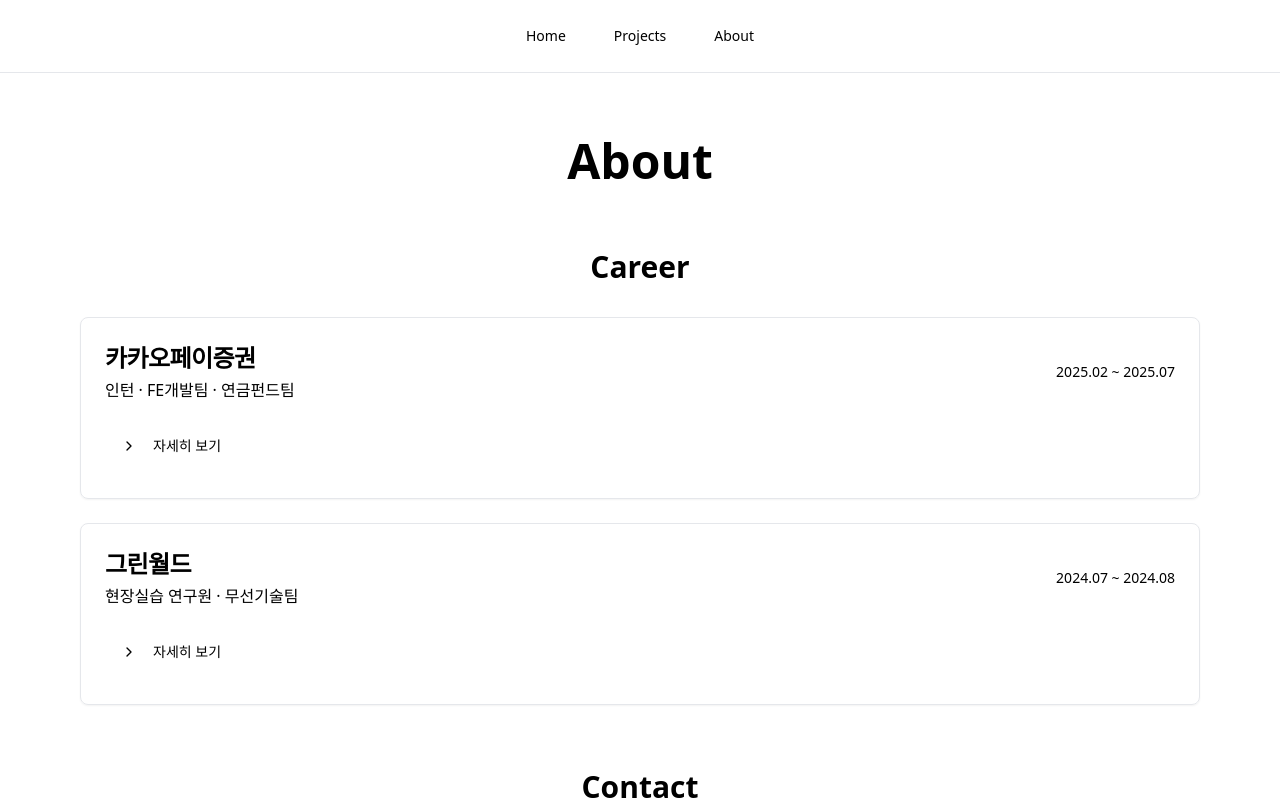
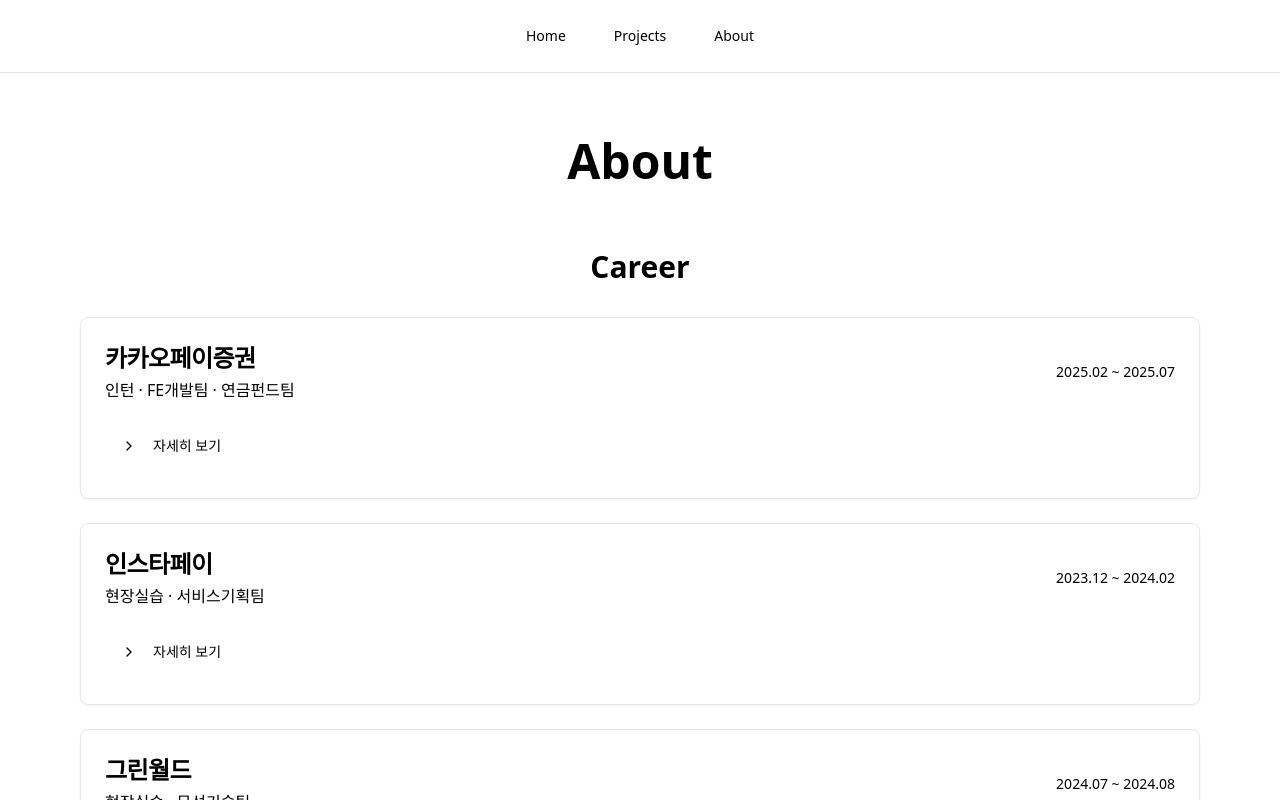
Before and after one commit to salmonco/portfolio, a Next.js app: page /about in a window 1280 px wide. Shown: the top 800 px of the page. Built offline with nearby package versions, Linux system fonts and the light colour scheme.

Commit message:
feat: 데이터 추가

```diff
--- a/components/about/CareerCard.tsx
+++ b/components/about/CareerCard.tsx
@@ -115,6 +115,7 @@
             </div>
 
             {/* Activities */}
+            {career.activities.length > 0 && (
               <div className="space-y-2">
                 <h3 className="font-semibold text-base sm:text-lg">
                   기술 공유 활동
@@ -125,6 +126,7 @@
                   ))}
                 </ul>
               </div>
+            )}
           </div>
         )}
       </CardContent>
--- a/data/career.ts
+++ b/data/career.ts
@@ -43,8 +43,33 @@
   },
   {
     id: 2,
+    company: "인스타페이",
+    position: "현장실습",
+    period: "2023.12 ~ 2024.02",
+    description: "사내 직원들이 사용하는 설문조사 폼 관리 시스템 개발·유지보수",
+    techStack: ["HTML", "CSS", "JavaScript", "Bootstrap 5", "Firebase"],
+    projects: [
+      {
+        title: "설문조사 폼 관리 시스템",
+        period: "2023.12 ~ 2024.02",
+        description: "사내 직원용 설문조사 폼 관리 시스템 개발 및 유지보수",
+        tasks: [
+          "반응형 웹 개발에 100% 기여",
+          "3주 만에 핵심 기능을 포함한 MVP 웹사이트 출시",
+          "이후 20개 피드백을 반영한 지속적 업데이트 수행",
+        ],
+        achievements: [
+          "설문의 커스텀 자유도와 복잡도 사이의 trade-off를 고려한 UX 개선",
+        ],
+      },
+    ],
+    activities: [],
+    team: "서비스기획팀",
+  },
+  {
+    id: 3,
     company: "그린월드",
-    position: "현장실습 연구원",
+    position: "현장실습",
     period: "2024.07 ~ 2024.08",
     description: "밸브 관개를 원격으로 제어하는 대시보드 SaaS 개발",
     techStack: ["TypeScript", "React", "WebSocket"],
```
Lines whose indentation alone changed are shown as unchanged.
